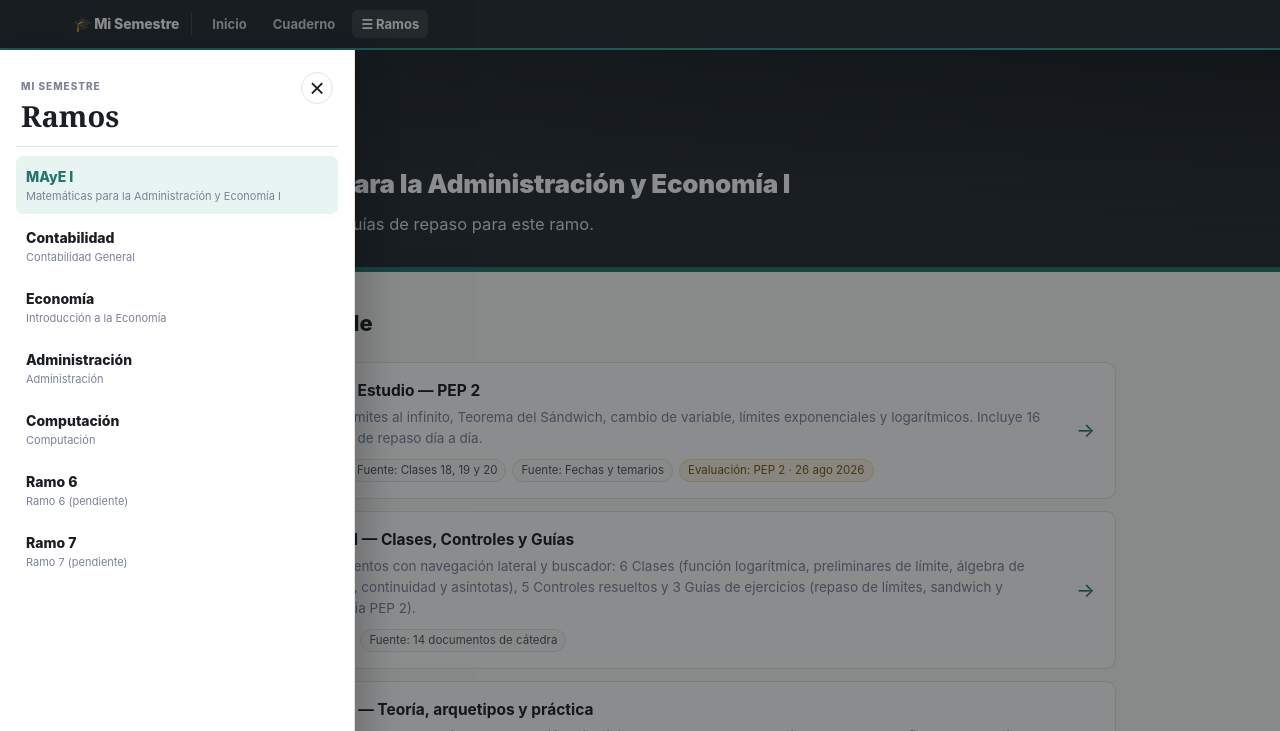
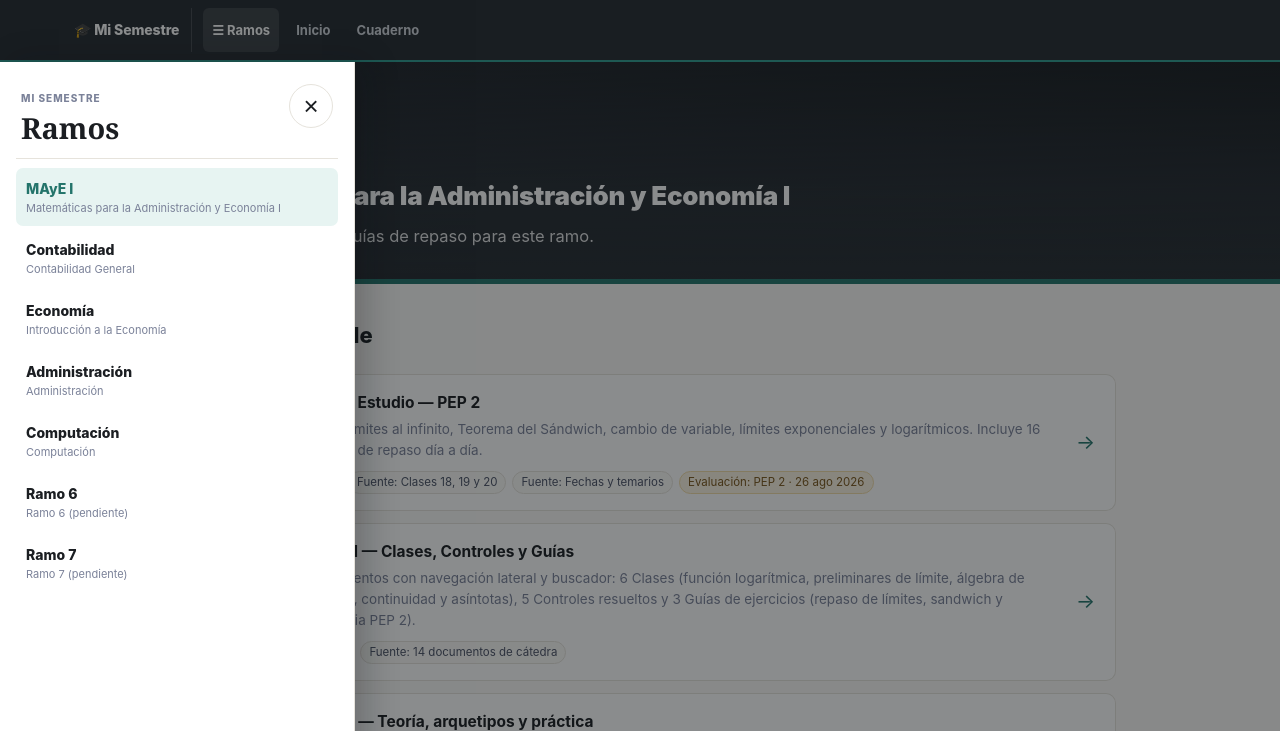
Before and after one commit to chelpa/usach-ingeco-s1, a plain HTML site: page courses/maye1/index.html in a window 1280 px wide. Both pictures are taken after a click on the button "☰ Ramos". Shown: the top 731 px of the page. Drawn offline with Linux system fonts and the light colour scheme.

Commit message:
fix(nav): improve global course navigation

```diff
--- a/assets/components.js
+++ b/assets/components.js
@@ -146,12 +146,12 @@
     return '<div class="site-nav" data-component="global-navigation">' +
       '<div class="site-nav-inner">' +
       '<a class="brand" href="' + escapeHtml(joinPath(base, "index.html")) + '">🎓 Mi Semestre</a>' +
+      courseDrawer +
       '<a class="site-nav-link' + (activeHome ? " active" : "") + '" href="' +
       escapeHtml(joinPath(base, "index.html")) + '"' + (activeHome ? ' aria-current="page"' : "") + '>Inicio</a>' +
       '<a class="notebook-link' + (activeNotebook ? " active" : "") + '" href="' +
       escapeHtml(joinPath(base, "notebook.html")) + '"' + (activeNotebook ? ' aria-current="page"' : "") +
       '>Cuaderno</a>' +
-      courseDrawer +
       contextLink +
       "</div>" +
       "</div>";
--- a/assets/nav.js
+++ b/assets/nav.js
@@ -83,9 +83,9 @@
         var focusable = drawerPanel.querySelectorAll("button, [href]");
         var first = focusable[0];
         var last = focusable[focusable.length - 1];
-        if (event.shiftKey && document.activeElement === first) {
+        if (event.shiftKey && (document.activeElement === first || document.activeElement === drawerPanel || !drawerPanel.contains(document.activeElement))) {
           event.preventDefault(); last.focus();
-        } else if (!event.shiftKey && document.activeElement === last) {
+        } else if (!event.shiftKey && (document.activeElement === last || !drawerPanel.contains(document.activeElement))) {
           event.preventDefault(); first.focus();
         }
       }
--- a/assets/notebook.css
+++ b/assets/notebook.css
@@ -71,4 +71,4 @@
 .notebook-placeholder h3{font-family:var(--serif);font-size:27px;font-weight:500;margin:8px 0;}
 .notebook-placeholder p:last-child{color:#716b60;font-size:14px;margin:0 auto;max-width:430px;}
 @media (max-width:820px){.notebook-wrap{padding:0 20px;}.notebook-layout{grid-template-columns:1fr;gap:22px;}.notebook-index{position:static;}.notebook-index section{display:inline-block;vertical-align:top;width:calc(50% - 10px);}.notebook-index section + section{margin:0 0 0 16px;}.notebook-index .notebook-type-summary{display:none;}.notebook-index-note{display:none;}.notebook-course-sheet{min-height:0;}.notebook-overview{max-width:none;}}
-@media (max-width:580px){.notebook-hero{padding:46px 0 34px;}.notebook-overview{grid-template-columns:repeat(2,1fr);gap:22px 0;margin-top:32px;}.notebook-overview div:nth-child(3){padding-left:0;border-left:0;}.notebook-index section,.notebook-index section + section{display:block;width:auto;margin:0 0 23px;}.notebook-course-heading,.notebook-resource-foot{display:grid;gap:16px;}.notebook-course-page{justify-self:start;}.notebook-reading-toolbar{font-size:11px;}.notebook-resource h3{font-size:22px;}.notebook-open{justify-self:start;}.notebook-provenance li{display:grid;gap:1px;}.notebook-provenance li span{padding:0;}.notebook-page .site-nav .notebook-link{display:none;}}
+@media (max-width:580px){.notebook-hero{padding:46px 0 34px;}.notebook-overview{grid-template-columns:repeat(2,1fr);gap:22px 0;margin-top:32px;}.notebook-overview div:nth-child(3){padding-left:0;border-left:0;}.notebook-index section,.notebook-index section + section{display:block;width:auto;margin:0 0 23px;}.notebook-course-heading,.notebook-resource-foot{display:grid;gap:16px;}.notebook-course-page{justify-self:start;}.notebook-reading-toolbar{font-size:11px;}.notebook-resource h3{font-size:22px;}.notebook-open{justify-self:start;}.notebook-provenance li{display:grid;gap:1px;}.notebook-provenance li span{padding:0;}}
--- a/assets/style.css
+++ b/assets/style.css
@@ -63,14 +63,16 @@ p{color:var(--ink-soft);}
   color:#fff; font-weight:800; text-decoration:none; font-size:14px;
   flex:none; letter-spacing:-.01em; display:flex; align-items:center; gap:7px;
   padding-right:12px; margin-right:3px; border-right:1px solid rgba(255,255,255,.15);
+  min-height:44px;
 }
 .site-nav .site-nav-link,.site-nav .notebook-link,.site-nav .site-nav-context{
   color:#cfd4da; text-decoration:none; font-size:13px; font-weight:700;
   padding:6px 9px; border-radius:6px; white-space:nowrap; flex:none;
+  min-height:44px; display:inline-flex; align-items:center;
 }
 .site-nav .site-nav-link:hover,.site-nav .site-nav-link.active,.site-nav .notebook-link:hover,.site-nav .notebook-link.active,.site-nav .site-nav-context:hover{background:rgba(255,255,255,.1);color:#fff;}
 .site-nav .site-nav-context{color:#9ed6cf;margin-left:auto;}
-.site-ramo-trigger{appearance:none;border:0;background:transparent;color:#cfd4da;cursor:pointer;font:700 13px var(--sans);padding:6px 9px;border-radius:6px;white-space:nowrap;}
+.site-ramo-trigger{appearance:none;border:0;background:transparent;color:#cfd4da;cursor:pointer;font:700 13px var(--sans);padding:6px 9px;border-radius:6px;white-space:nowrap;min-height:44px;}
 .site-ramo-trigger:hover,.site-ramo-trigger[aria-expanded="true"]{background:rgba(255,255,255,.1);color:#fff;}
 .site-ramo-trigger:focus-visible,.site-course-drawer-close:focus-visible,.site-drawer-course-link:focus-visible{outline:3px solid var(--gold);outline-offset:2px;}
 .site-course-drawer{position:fixed;inset:0;z-index:70;visibility:hidden;pointer-events:none;}
@@ -82,7 +84,7 @@ p{color:var(--ink-soft);}
 .site-course-drawer-heading{display:flex;justify-content:space-between;align-items:start;border-bottom:1px solid var(--line);padding:0 5px 16px;margin-bottom:9px;}
 .site-course-drawer-heading span{color:var(--muted);font-size:10px;font-weight:800;letter-spacing:.1em;text-transform:uppercase;}
 .site-course-drawer-heading h2{font-family:var(--serif);font-size:29px;line-height:1;margin:4px 0 0;}
-.site-course-drawer-close{appearance:none;border:1px solid var(--line);background:var(--panel);border-radius:50%;color:var(--ink);cursor:pointer;font-size:26px;line-height:28px;width:32px;height:32px;padding:0;}
+.site-course-drawer-close{appearance:none;border:1px solid var(--line);background:var(--panel);border-radius:50%;color:var(--ink);cursor:pointer;font-size:26px;line-height:28px;width:44px;height:44px;padding:0;}
 .site-course-drawer-list{display:grid;gap:3px;}
 .site-drawer-course-link{display:grid;gap:2px;border-radius:7px;padding:10px;text-decoration:none;color:var(--ink);}
 .site-drawer-course-link:hover,.site-drawer-course-link.active{background:var(--teal-soft);color:var(--teal-dark);}
```
